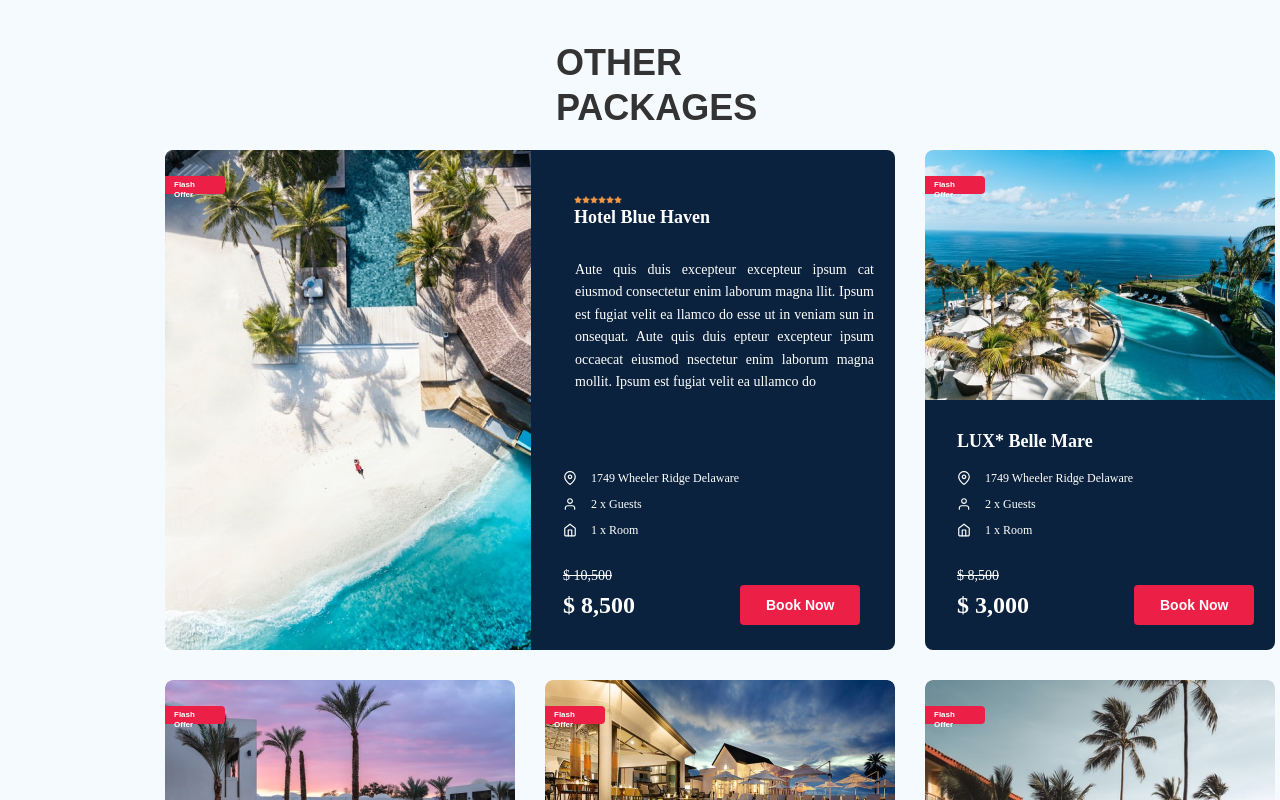
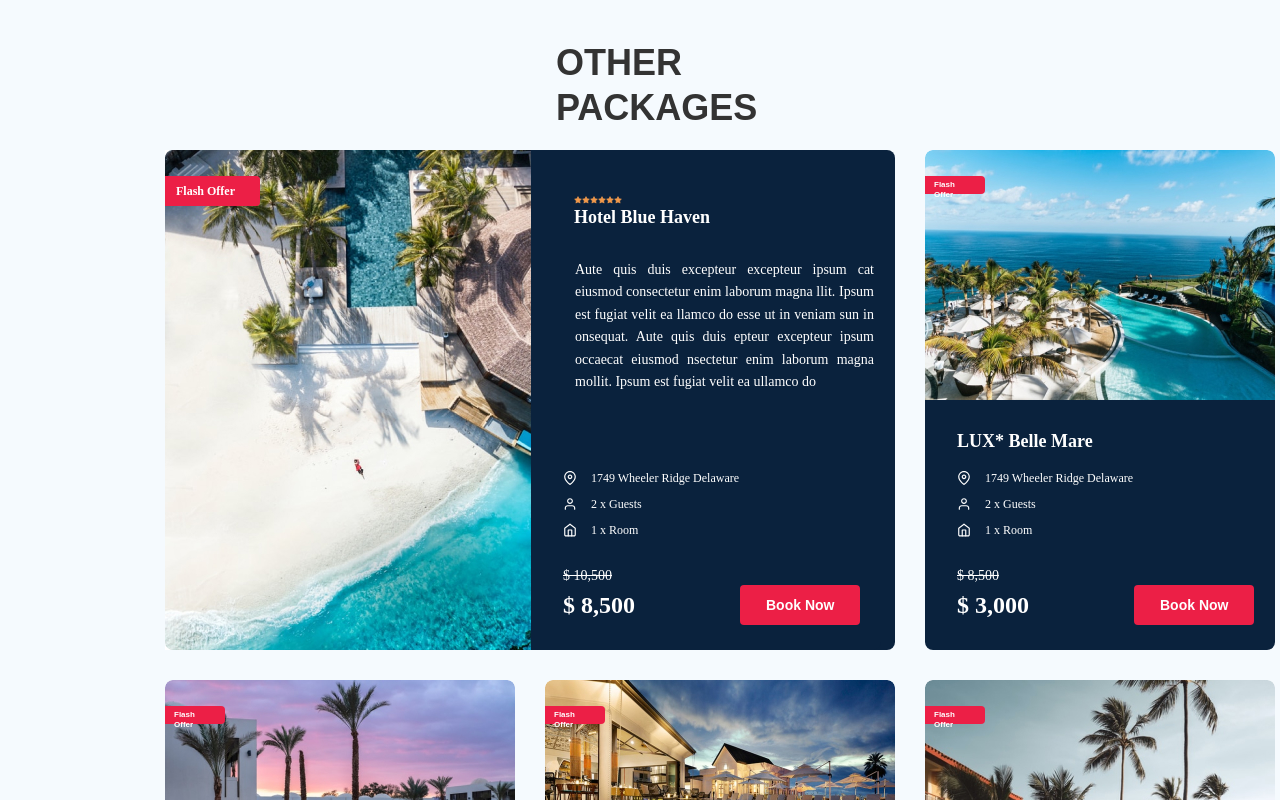
Before and after one commit to Hasmik-icml/test--webbattle, a plain HTML site: page index.html in a window 1280 px wide. Shown: the top 800 px of the page. Drawn offline with Linux system fonts and the light colour scheme.

Commit message:
Add files via upload

```diff
--- a/index.html
+++ b/index.html
@@ -201,8 +201,8 @@
       <div class="advisor-cardinfo">
         <div class="advisor-cardinfo_left">
           <img src="img/imgleft.jpg" alt="imgleft" class="advisor-cardinfo_left">
-          <div class="advisor-card__flash-Offer">
-            <span class="advisor-card__flash-Offer-text">Flash Offer</span>
+          <div class="advisor-card__flash-Offer_1">
+            <span class="advisor-card__flash-Offer-text_1">Flash Offer</span>
           </div>
           <!-- /.advisor-cardinfo_left -->
         </div>
```
